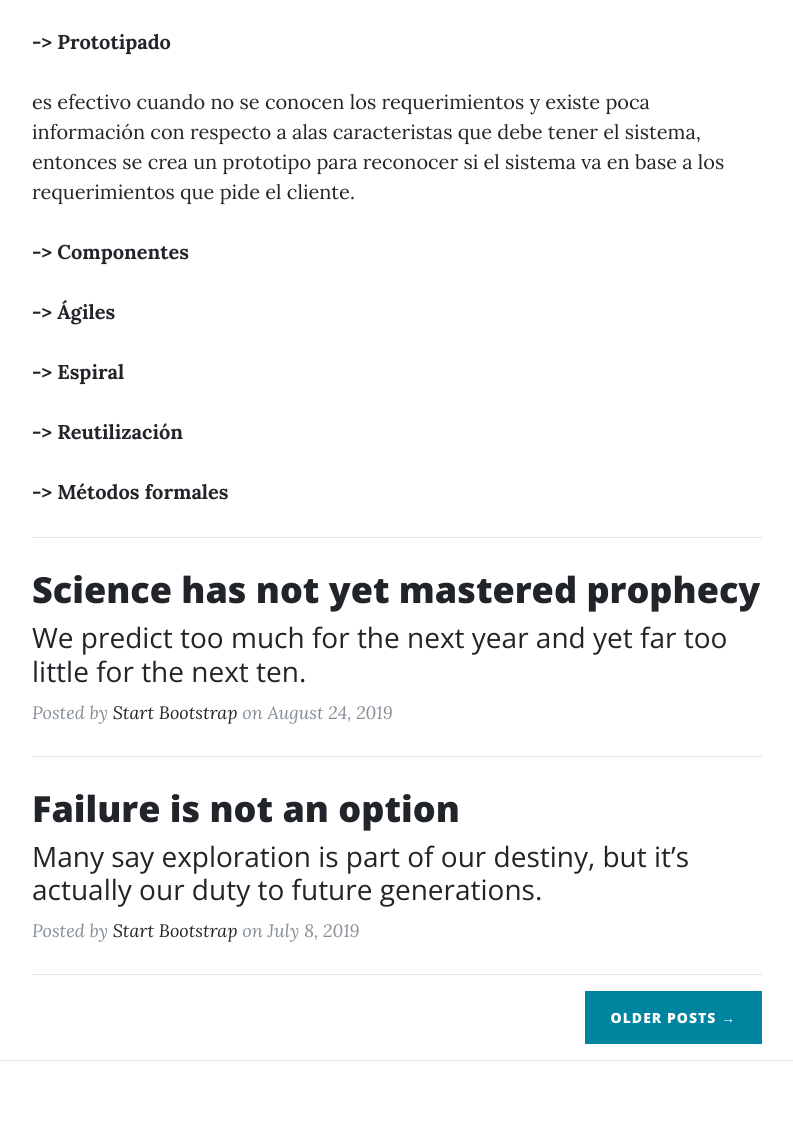
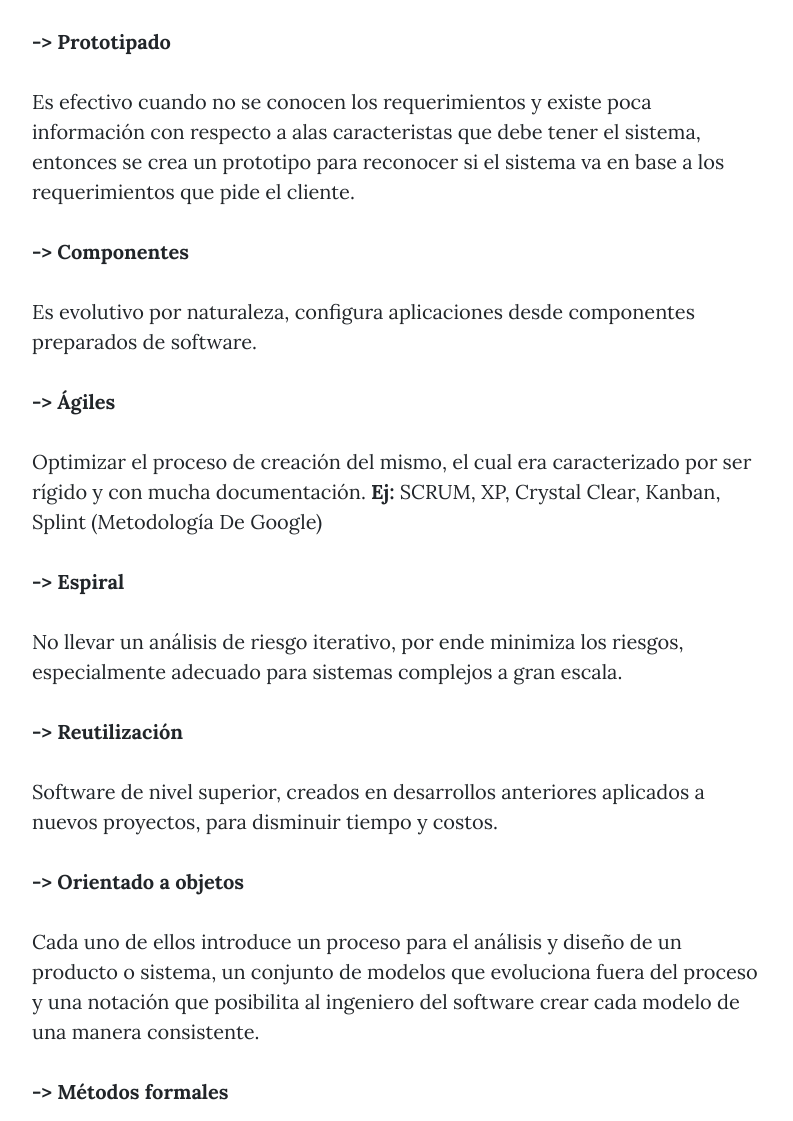
Before and after one commit to Sormec/Mi_querido_poyecto_paginaweb-, a website: page index.html in a window 1280 px wide. Shown: the part 1959-3080 px from the top of the page, without its empty margins (243-1036 px from the left). Drawn offline with nearby package versions, Linux system fonts and the light colour scheme.

Commit message:
Metodológias de Software

```diff
--- a/index.html
+++ b/index.html
@@ -108,17 +108,19 @@
           <p> <strong> -> Iterativo </strong> </p>
           <p> Los procesos tienden a cambiar con mucha frecuencia, esto a medida de lo que el cliente requiera. </p>
           <p> <strong> -> Prototipado </strong></p>
-          <p> es efectivo cuando no se conocen los requerimientos y existe poca información con respecto a alas caracteristas que debe tener el sistema, entonces se crea un prototipo para reconocer si el sistema va en base a los requerimientos que pide el cliente. </p>
+          <p> Es efectivo cuando no se conocen los requerimientos y existe poca información con respecto a alas caracteristas que debe tener el sistema, entonces se crea un prototipo para reconocer si el sistema va en base a los requerimientos que pide el cliente. </p>
           <p> <strong> -> Componentes </strong> </p>
-          <p> </p>
+          <p> Es evolutivo por naturaleza, configura aplicaciones desde componentes preparados de software. </p>
           <p> <strong> -> Ágiles </strong> </p>
-          <p> </p>
+          <p> Optimizar  el  proceso  de  creación  del  mismo,  el cual era caracterizado por ser rígido y con mucha documentación. <strong> Ej: </strong> SCRUM, XP, Crystal Clear, Kanban, Splint (Metodología De Google) </p>
           <p> <strong> -> Espiral </strong> </p>
-          <p> </p>
+          <p> No llevar un análisis de riesgo iterativo, por ende minimiza los riesgos, especialmente adecuado para sistemas complejos a gran escala. </p>
           <p> <strong> -> Reutilización </strong> </p>
-          <p> </p>
+          <p> Software de nivel superior, creados en desarrollos anteriores aplicados a nuevos proyectos, para disminuir tiempo y costos. </p>
+          <p> <strong> -> Orientado a objetos </strong> </p>
+          <p> Cada uno de ellos introduce un proceso para el análisis y diseño de un producto o sistema, un conjunto de modelos que evoluciona fuera del proceso y una notación que posibilita al ingeniero del software crear cada modelo de una manera consistente. </p>
           <p> <strong> -> Métodos formales </strong> </p>
-
+          <p> Explota el poder de la notación y de las pruebas matemáticas. </p>
         </div>
         <hr>
         <div class="post-preview">
```
